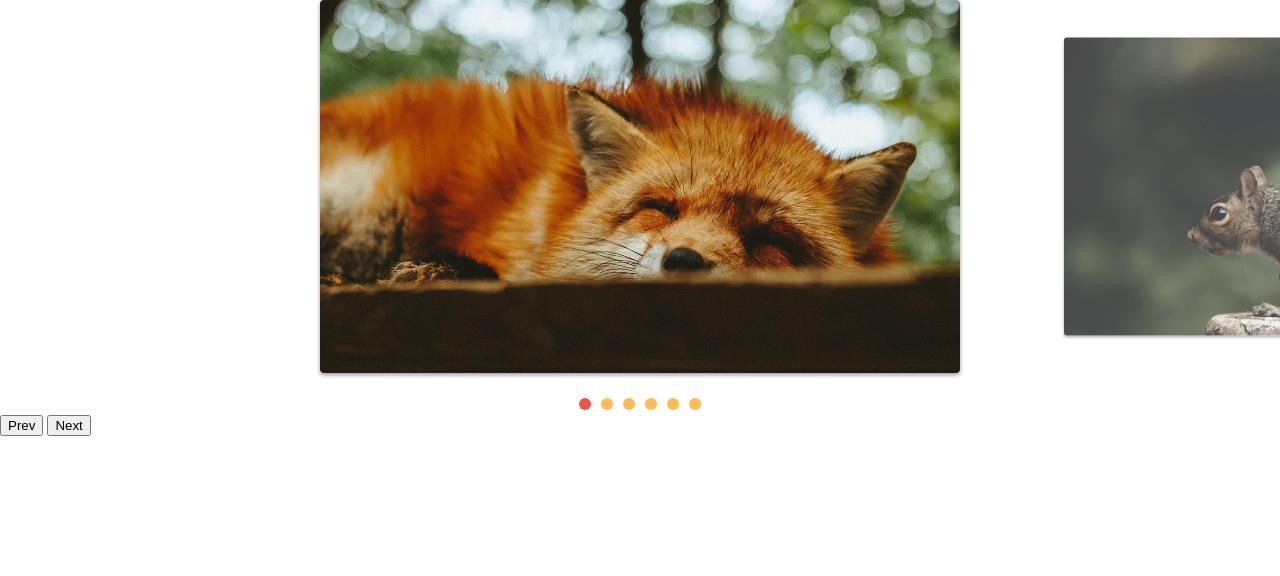
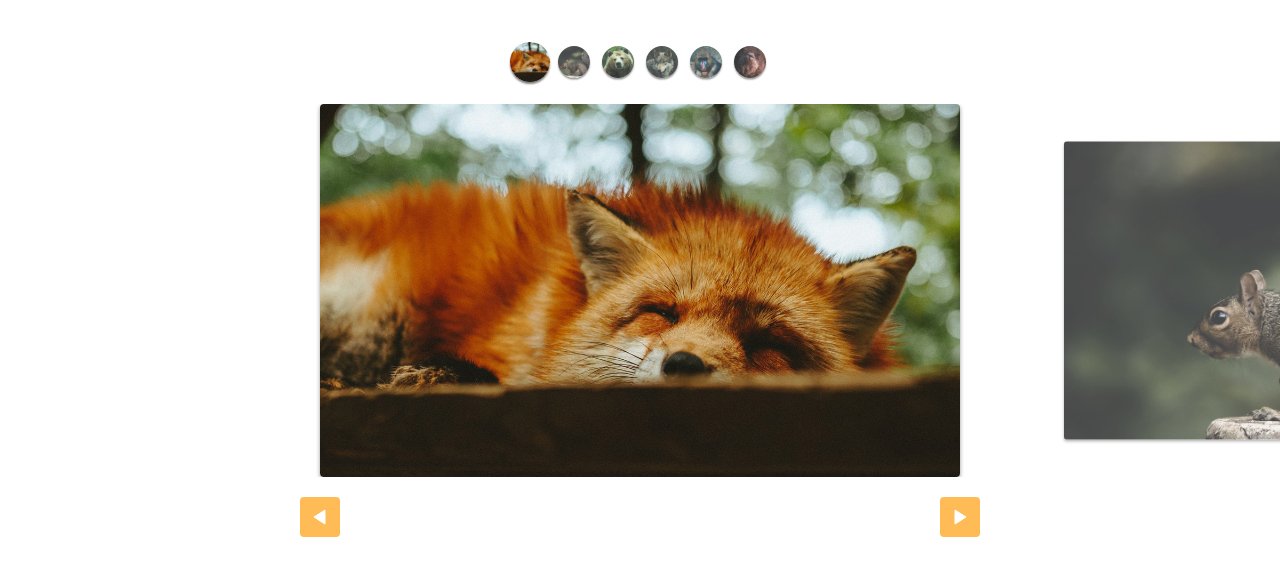
Before and after one commit to renanssantos1/slide, a plain HTML site: page index.html in a window 1280 px wide. Drawn offline with Linux system fonts and the light colour scheme.

Commit message:
ADD to styles to custom controls

```diff
--- a/css/style.css
+++ b/css/style.css
@@ -71,3 +71,49 @@ img {
 [data-control="slide"] li a:hover{
   background : #E54;
 }
+
+/* CUSTOM CONTROLS */
+.custom-controls {
+  display: flex;
+  justify-content: center;
+  margin-top: 40px;
+  flex-wrap: wrap;
+  margin-bottom: 20px;
+}
+
+.custom-controls li {
+  opacity: .8;
+  transform: scale(.8);
+  width: 40px;
+  height: 40px;
+  overflow: hidden;
+  border-radius: 50%;
+  margin: 2px;
+  box-shadow: 0 2px 2px rgba(0,0,0,.5);
+  transition: .3s;
+}
+
+.custom-controls li.active {
+  opacity: 1;
+  transform: scale(1);
+}
+
+.arrow-nav {
+  display: flex;
+  justify-content: space-around;
+  margin: 20px 0;
+}
+
+.arrow-nav button {
+  cursor: pointer;
+  border: none;
+  border-radius: 4px;
+  color: white;
+  width: 40px;
+  height: 40px;
+  background: #FB5 url('../img/arrow.svg') center center no-repeat;
+}
+
+.arrow-nav button.prev {
+  transform: rotate(-180deg);
+}
--- a/index.html
+++ b/index.html
@@ -8,6 +8,14 @@
   <title>Slide Curso Javascript</title>
 </head>
 <body>
+  <ul class="custom-controls">
+    <li><img src="./img/foto1-thumb.jpg" alt=""></li>
+    <li><img src="./img/foto2-thumb.jpg" alt=""></li>
+    <li><img src="./img/foto3-thumb.jpg" alt=""></li>
+    <li><img src="./img/foto4-thumb.jpg" alt=""></li>
+    <li><img src="./img/foto5-thumb.jpg" alt=""></li>
+    <li><img src="./img/foto6-thumb.jpg" alt=""></li>
+  </ul>
   <div class="slide-wrapper">
     <ul class="slide">
       <li><img src="./img/foto1.jpg" alt=""></li>
@@ -19,8 +27,8 @@
     </ul>
   </div>
   <div class="arrow-nav">
-    <button class="prev">Prev</button>
-    <button class="next">Next</button>
+    <button class="prev"></button>
+    <button class="next"></button>
   </div>
   <script type="module" src="js/script.js"></script>
 </body>
--- a/js/script.js
+++ b/js/script.js
@@ -4,4 +4,4 @@ const slide = new SlideNav('.slide', '.slide-wrapper');
 slide.init();
 slide.addArrow('.prev', '.next');
 
-slide.addControl();
+slide.addControl('.custom-controls');
```
